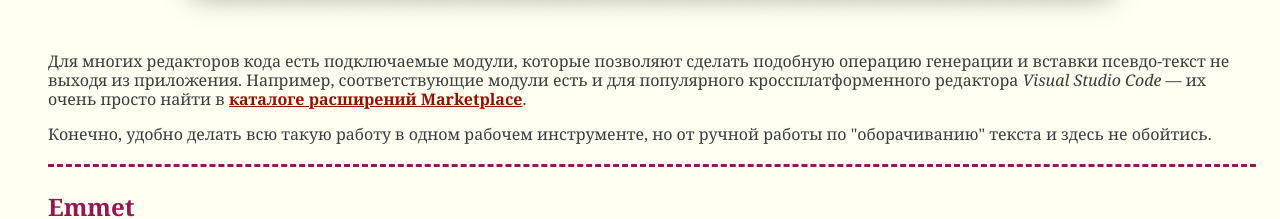
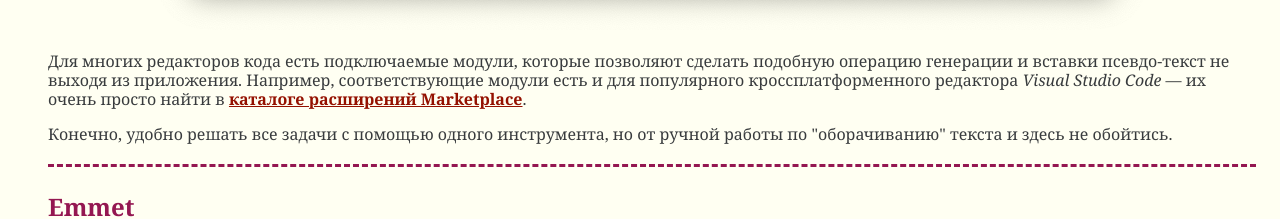
Before and after one commit to nobus-1967/it, a plain HTML site: page lorem/lorem.html in a window 1280 px wide. Shown: the part 4380-4599 px from the top of the page. Drawn offline with Linux system fonts and the light colour scheme.

Commit message:
Update lorem.html

```diff
--- a/lorem/lorem.html
+++ b/lorem/lorem.html
@@ -63,7 +63,7 @@
             <h2 id="part05">Подключаемые модули</h2>
             <figure><img src="img/lorem_pugin.png" alt="Модуль для Visual Studio Code" height="600" width="1000"></figure>
             <p>Для многих редакторов кода есть подключаемые модули, которые позволяют сделать подобную операцию генерации и вставки псевдо-текст не выходя из приложения. Например, соответствующие модули есть и для популярного кроссплатформенного редактора <em>Visual Studio Code</em> &mdash; их очень просто найти в <a href="https://marketplace.visualstudio.com/" title="Каталог расширений для Visual Studio Code" target="_blank">каталоге расширений Marketplace</a>.</p>
-            <p>Конечно, удобно делать всю такую работу в одном рабочем инструменте, но от ручной работы по &quot;оборачиванию&quot; текста и здесь не обойтись.</p>
+            <p>Конечно, удобно решать все задачи с помощью одного инструмента, но от ручной работы по &quot;оборачиванию&quot; текста и здесь не обойтись.</p>
         </section>
         <section>
             <h2 id="part06">Emmet</h2>
```
